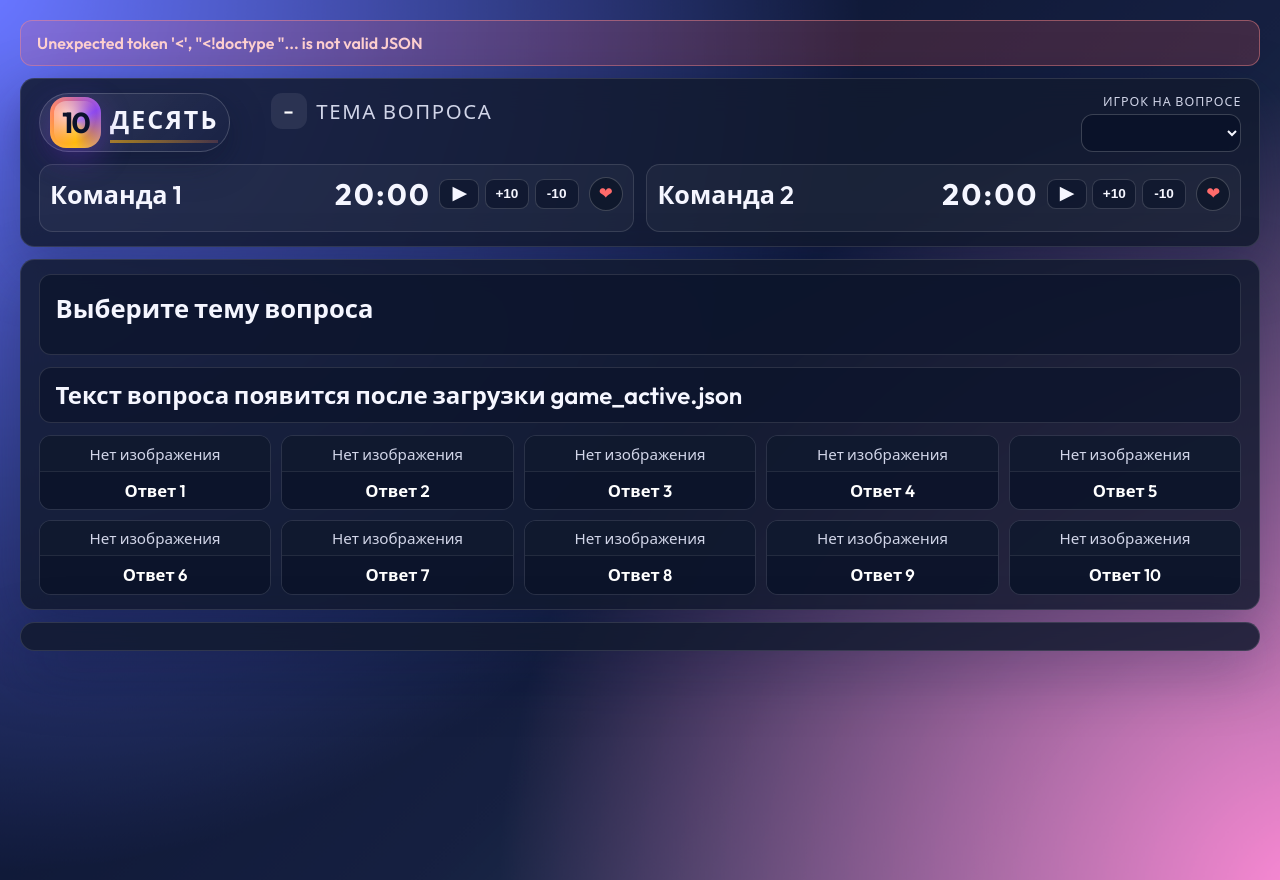
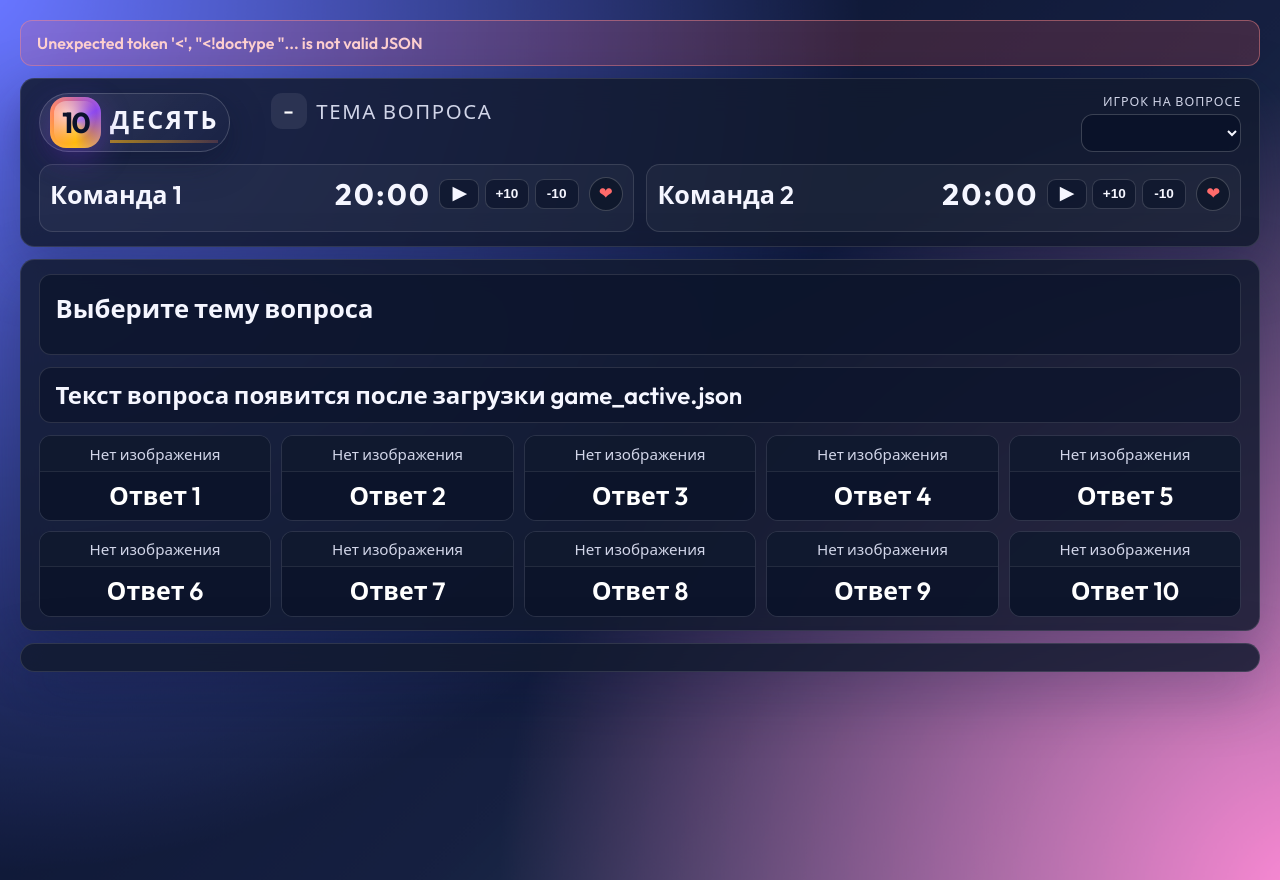
Before and after one commit to valentinych/panenka_app, a Flask app: template app/templates/game_ten.html in a window 1280 px wide. Run offline with Flask 3, Linux system fonts and the light colour scheme; the template is opened without the code that fills it: most values are stand-ins (such as "Sample title", 1, 10 or a date in 2020); lists and menus that the app fills with data are empty.

Commit message:
Increase game ten answer caption font size

```diff
--- a/app/static/styles.css
+++ b/app/static/styles.css
@@ -949,7 +949,7 @@
   font-weight: 600;
   color: #fff;
   text-align: center;
-  font-size: clamp(0.8rem, 1.3vw, 1.05rem);
+  font-size: clamp(1.2rem, 1.95vw, 1.575rem);
   line-height: 1.3;
   word-break: break-word;
   flex: 0 0 auto;
```
